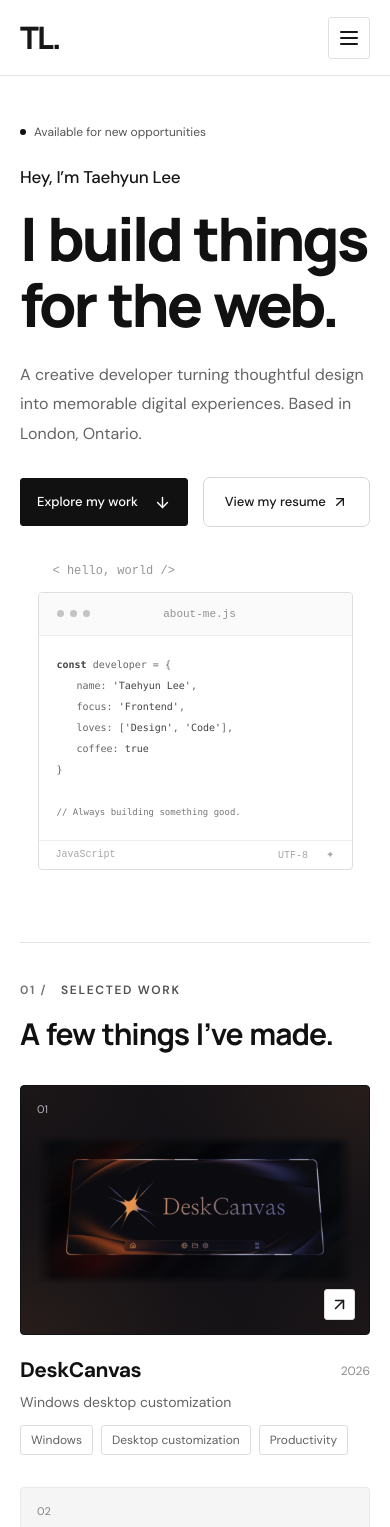
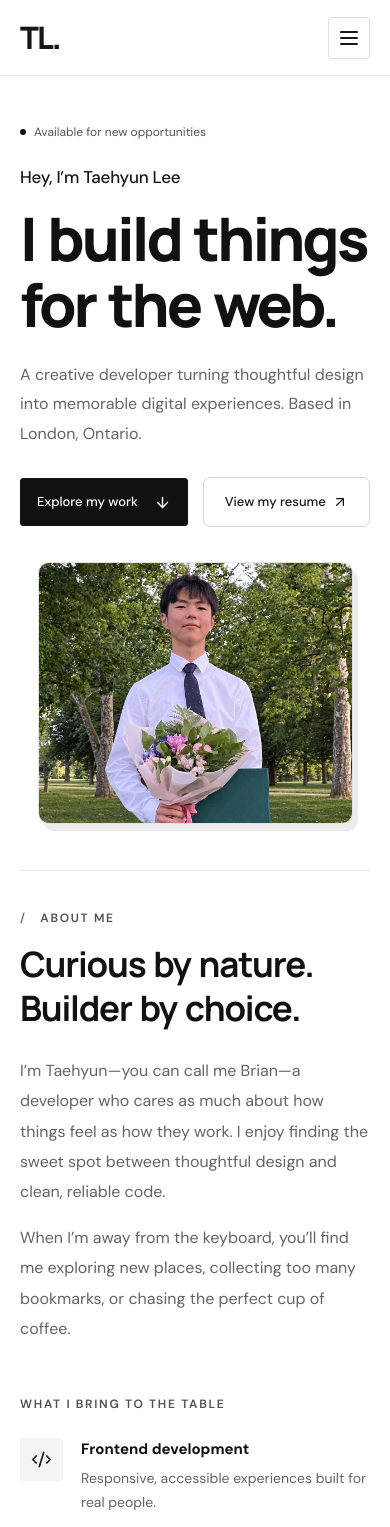
Before and after one commit to brianlee8974/portfolio, a React (Vite) app: page / in a window 390 px wide. Shown: the top 1527 px of the page. Built offline with nearby package versions, Linux system fonts and the light colour scheme.

Commit message:
Clean up & add headshot pic

```diff
--- a/src/App.jsx
+++ b/src/App.jsx
@@ -14,8 +14,8 @@ export default function App() {
       <Header />
       <main id="main">
         <Hero />
+        <About />
         <Projects />
-        <About />
         <Contact />
       </main>
       <Footer />
--- a/src/components/About.jsx
+++ b/src/components/About.jsx
@@ -27,7 +27,7 @@ export default function About() {
     <section id="about" className="about-section page-width">
       <div>
         <SlideIn as="p" className="eyebrow">
-          <span>02 /</span> ABOUT ME
+          <span>/</span> ABOUT ME
         </SlideIn>
         <SlideIn as="h2" delay={70}>
           Curious by nature.
--- a/src/components/Footer.jsx
+++ b/src/components/Footer.jsx
@@ -9,8 +9,7 @@ export default function Footer() {
         <span>.</span>
       </a>
       <p className="m-0 text-[12px] text-[#707070]">
-        © {new Date().getFullYear()} {profile.name} <span className="px-2.5">·</span>{' '}
-        Built with care & a little caffeine.
+        © {new Date().getFullYear()} {profile.name}
       </p>
       <a href="#main" className="flex items-center gap-2">
         Back to top <ArrowUpRight size={15} />
--- a/src/components/Header.jsx
+++ b/src/components/Header.jsx
@@ -12,7 +12,7 @@ export default function Header() {
           <span>.</span>
         </a>
         <nav className="desktop-nav" aria-label="Main navigation">
-          <a href="#work">Work</a>
+          <a href="#work">Projects</a>
           <a href="#about">About</a>
           <a href="#contact">Contact</a>
         </nav>
--- a/src/components/Hero.jsx
+++ b/src/components/Hero.jsx
@@ -37,49 +37,13 @@ export default function Hero() {
         </SlideIn>
       </div>
       <SlideIn className="hero-side" delay={180}>
-        <span className="side-index">&lt; hello, world /&gt;</span>
-        <div className="code-card">
-          <div className="code-top">
-            <span />
-            <span />
-            <span />
-            <small>about-me.js</small>
-          </div>
-          <code>
-            <span className="font-bold text-[#444]">const</span> developer = {'{'}
-            <br />
-            <span className="pl-5">
-              name: <span className="text-[#444]">'Taehyun Lee'</span>,
-            </span>
-            <br />
-            <span className="pl-5">
-              focus: <span className="text-[#444]">'Frontend'</span>,
-            </span>
-            <br />
-            <span className="pl-5">
-              loves: [<span className="text-[#444]">'Design'</span>,{' '}
-              <span className="text-[#444]">'Code'</span>],
-            </span>
-            <br />
-            <span className="pl-5">
-              coffee: <span className="text-[#444]">true</span>
-            </span>
-            <br />
-            {'}'}
-            <br />
-            <br />
-            <span className="code-comment">// Always building something good.</span>
-          </code>
-          <div className="code-bottom">
-            <span>JavaScript</span>
-            <span>
-              UTF-8 <span className="ml-3">✦</span>
-            </span>
-          </div>
-        </div>
+        <div
+          className="headshot-frame"
+          role="img"
+          aria-label="Headshot of Taehyun Lee"
+          style={{ backgroundImage: "url('/images/headshot.jpg')" }}
+        />
       </SlideIn>
-      <div className="hero-footer">
-      </div>
     </section>
   )
 }
--- a/src/components/Projects.jsx
+++ b/src/components/Projects.jsx
@@ -13,7 +13,7 @@ export default function Projects() {
         <SlideIn className="section-heading">
           <div>
             <p className="eyebrow">
-              <span>01 /</span> SELECTED WORK
+              <span>/</span> PROJECTS
             </p>
             <h2>
               A few things I’ve <span className="serif">made.</span>
--- a/src/index.css
+++ b/src/index.css
@@ -95,7 +95,7 @@ a {
   display: grid;
   grid-template-columns: 1.3fr 1fr;
   column-gap: 52px;
-  padding-top: 70px;
+  padding-top: 40px;
 }
 .availability {
   font-size: 12px;
@@ -195,6 +195,27 @@ h1 {
   padding-top: 35px;
   transform: rotate(0deg);
 }
+.headshot-frame {
+  aspect-ratio: 6 / 5;
+  width: 100%;
+  border: 1px solid #e3e3e3;
+  border-radius: 11px;
+  background:
+    linear-gradient(135deg, #eeeeee 25%, transparent 25%) -10px 0 / 20px 20px,
+    linear-gradient(225deg, #eeeeee 25%, transparent 25%) -10px 0 / 20px 20px,
+    linear-gradient(315deg, #eeeeee 25%, transparent 25%) 0 0 / 20px 20px,
+    linear-gradient(45deg, #eeeeee 25%, #fafafa 25%) 0 0 / 20px 20px;
+  background-color: #fafafa;
+  background-position: center;
+  background-size: cover;
+  box-shadow: 5px 7px 0 #ececec;
+}
+.headshot-caption {
+  display: block;
+  margin: 12px 0 0 15px;
+  color: #959595;
+  font: 12px monospace;
+}
 .side-index {
   font-family: monospace;
   font-size: 12px;
@@ -266,7 +287,7 @@ h1 {
   display: flex;
   align-items: center;
   justify-content: space-between;
-  margin-top: 30px;
+  margin-top: 20px;
   padding: 23px 0;
   border-bottom: 1px solid #e4e4e4;
   color: #979797;
@@ -279,6 +300,10 @@ h1 {
   align-items: center;
 }
 .work-section {
+  padding-top: 64px;
+  border-top: 1px solid #e4e4e4;
+}
+.about-section + .work-section {
   padding-top: 56px;
 }
 .section-heading {
@@ -613,7 +638,7 @@ h2 {
   color: #8c8c8c;
 }
 .about-section {
-  margin-top: 76px;
+  margin-top: 56px;
   padding-top: 56px;
   padding-bottom: 64px;
   border-top: 1px solid #e4e4e4;
@@ -634,6 +659,9 @@ h2 {
   background: #111111;
   position: relative;
   overflow: hidden;
+}
+.contact-section {
+  margin-top: 72px;
 }
 .contact-panel .eyebrow {
   color: #888888;
@@ -668,6 +696,7 @@ h2 {
   justify-content: space-between;
   padding-top: 28px;
   padding-bottom: 32px;
+  border-top: 1px solid #e4e4e4;
 }
 .site-footer .wordmark {
   font-size: 25px;
@@ -815,6 +844,9 @@ h2 {
     width: min(420px, 90%);
     padding-top: 0;
   }
+  .headshot-frame {
+    aspect-ratio: 6 / 5;
+  }
   .code-card code {
     font-size: 12px;
     padding: 20px 24px;
@@ -828,6 +860,9 @@ h2 {
     letter-spacing: 0.8px;
   }
   .work-section {
+    padding-top: 38px;
+  }
+  .about-section + .work-section {
     padding-top: 38px;
   }
   h2 {
@@ -862,6 +897,9 @@ h2 {
     margin-top: 46px;
     gap: 33px;
     padding: 38px 0;
+  }
+  .contact-section {
+    margin-top: 48px;
   }
   .skills-panel > .eyebrow {
     margin-bottom: 5px;
```
Also changed, not shown: public/images/headshot.jpg (added).
